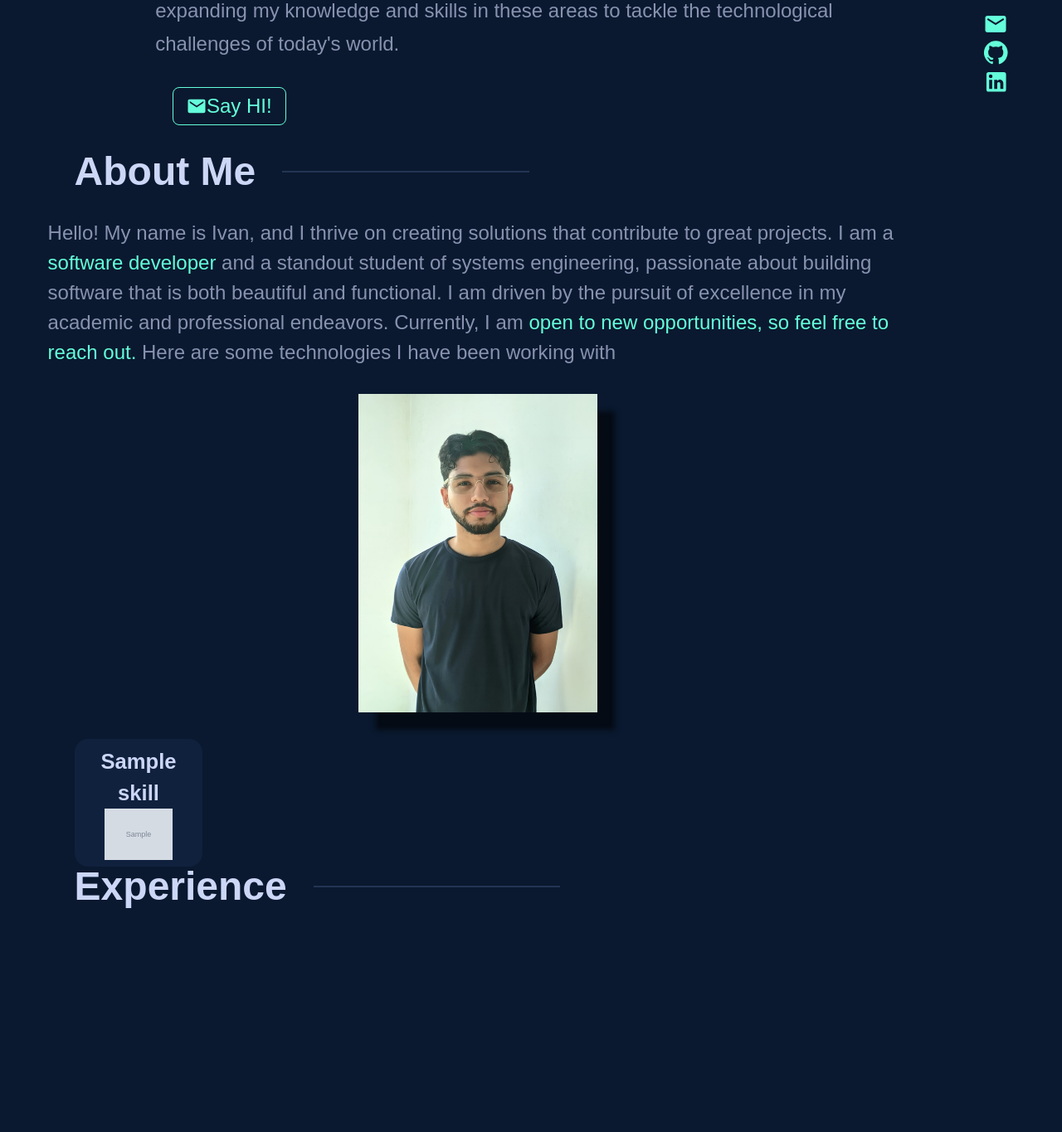
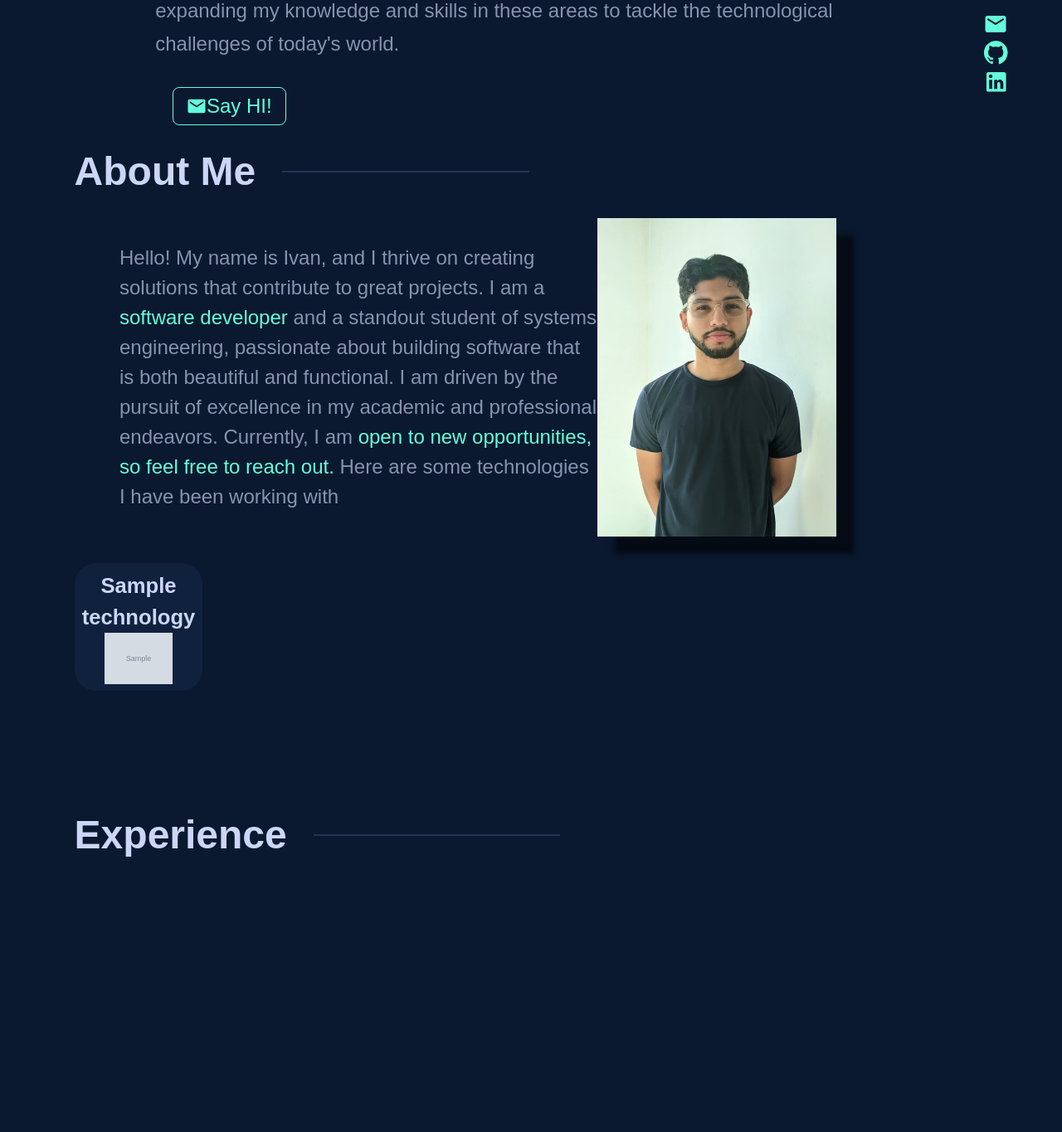
Before and after one commit to VizcainoRAW/portfolio, a Django app: page /portfolio/ in a window 1280 px wide. Shown: the part 617-1982 px from the top of the page at 83% size. Run offline with Django 5.2, Linux system fonts and the light colour scheme; tables that the repository leaves empty hold one stand-in row (values such as "Sample post"); grey boxes marked "Sample" are stand-in pictures; data that the repository does not hold is empty; some web fonts are replaced.

Commit message:
Updated portfolio design

```diff
--- a/apps/core/models.py
+++ b/apps/core/models.py
@@ -19,7 +19,7 @@
 class Skill(models.Model):
     name = models.CharField(max_length=50)
     technology = models.OneToOneField(Technology, verbose_name=_("Technology"), on_delete=models.CASCADE)
-    description = models.CharField(max_length=150)
+    description = models.CharField(max_length=500)
 
     class Meta:
         verbose_name = _("Skill")
@@ -37,6 +37,7 @@
     start_date = models.DateField(auto_now=False, auto_now_add=False)
     end_date = models.DateField(auto_now=False, auto_now_add=False)
     description = models.CharField(max_length=500)
+    technologies = models.ManyToManyField(Technology, blank=True, default=None ,verbose_name=_("Technologies"))
 
     class Meta:
         verbose_name = _("Job")
--- a/apps/core/static/core/css/portfolio.css
+++ b/apps/core/static/core/css/portfolio.css
@@ -230,14 +230,17 @@
 }
 
 .about-text {
-    width: 90%;
+    width: 100%;
     height: 50%;
     font-size: 1.5rem;
     font-weight: 400;
     display: flex;
-    flex-direction: column;
     align-items: center;
     justify-content: center;
+}
+
+.about-text p{
+    width: 50%;
 }
 
 .about-description{
@@ -258,7 +261,7 @@
     display: flex;
     flex-direction: column;
     background-color: #10213e;
-    border-radius: 16px;
+    border-radius: 2vw;
     width: 12vw;
     height: 12vw;
     justify-content: center;
@@ -303,94 +306,39 @@
     padding-bottom: 2rem;
 }
 
-.experience-tab{
-    width: 70%;
-    height: 70%;
+.job-list{
     display: flex;
-}
-
-.tab{
-    display: flex;
-    align-items: flex-start;
-    width: 25%;
-}
-
-.tablinks{
+    flex-direction: column;
     width: 100%;
-}
-
-.tablink{
-    width: 100%;
-    height: 3rem;
-    display: flex;
-    justify-content: flex-start;
     align-items: center;
-    padding-left: 1rem;
-    font-size: 1.5rem;
-    background: none;
-    border: none;
-    box-shadow: 0 2px 4px 0 rgba(0, 0, 0, 0.2);
-    color: var(--color-lightFont);
-}
-
-.tablink.active{
-    border: 1px solid var(--color-StrongFont);
-}
-
-.MuiTabs-indicator{
-    width: 100%;
-    height: none;
-    position: absolute;
-    background-color: var(--color-StrongFont);
-}
-
-.tab-content{
-    width: 70%;
-    font-size: 2rem;
 }
 
 .job{
     display: none;
-    width: 100%;
-    height: 100%;
+    width: 600px;
+    height: 338px;
 }
 
-.joblist-job-title{
-    margin-left: 1.5em;
-    font-size: 1.5em;
+.job-title{
+    font-size: 2rem;
     color: var(--color-lightFont);
     font-family: NTR, sans-serif;
 }
 
-.joblist-job-company{
+.job-company{
     font-family: NTR, sans-serif;
-    font-size: 1.5em;
-    color: var(--color-StrongFont);
+    font-size: 2rem;
+    color: var(--color-lightFont);
 }
 
-
-.joblist-duration{
-    margin-left: 2rem;
+.job-duration{
+    font-size: 2rem;
 }
 
 .job-description {
     font-family: NTR, sans-serif;
-    font-size: 20px;
-    max-width: 650px;
+    font-size: 1.5rem;
     padding-top: 24px;
-}
-
-.job-description li {
-    color: var(--color-lightFont);
-    line-height: 1.7rem;
-    padding-bottom: 1rem;
-    padding-left: 2rem;
-    position: relative;
-}
-
-.job-description li:before {
-    color: var(--color-StrongFont);
-    content: "▹ ";
 }
 
 .projects-content{
--- a/apps/core/templates/core/about.html
+++ b/apps/core/templates/core/about.html
@@ -4,7 +4,6 @@
     <div class="about-heading heading">
         <span class="heading-title">About Me</span> <hr>
     </div>
-
     <div class="about-content">
         <div class="about-text">
             <p>
@@ -15,17 +14,17 @@
                 Currently, I am <span class="light">open to new opportunities, so feel free to reach out. </span>
                 Here are some technologies I have been working with
             </p>
+            <div class="about-image"><img src="{% static "core/img/personal_photo.png" %}" alt="person" class="person"></div>
         </div>
-        <div class="about-image"><img src="{% static "core/img/personal_photo.png" %}" alt="person" class="person"></div>
         <div class="about-description">
             <ul class="skills-grid">
-                {% for skill in skills %}
+                {% for technology in technologies %}
                 <li class="skill-card">
-                    <h2 class="skill-tittle">{{ skill.name }}</h2>
-                    <img src="{{ skill.technology.logo.url }}" alt="{{ skill.technology.name }}" class="skill-image">
+                    <h2 class="skill-tittle">{{ technology.name }}</h2>
+                    <img src="{{ technology.logo.url }}" alt="{{ technology.name }}" class="skill-image">
                 </li>
                 {% endfor %}
-                </ul>
+            </ul>
         </div>
     </div>
 </section>
--- a/apps/core/templates/core/experience.html
+++ b/apps/core/templates/core/experience.html
@@ -4,29 +4,17 @@
         <span class="heading-title">Experience</span> <hr>
     </div>
     <div class="experience-content">
-        <div class="experience-tab">
-            <div class="tab">
-                <div class="tablinks">
-                    {% for job in jobs %}
-                    <button class="tablink" onclick="openJob(event,{{ job.id }})">{{ job.company }}</button>
-                    {% endfor %}
-                </div>
-                <div class="tab-indicator">
-                    <div class="MuiTabs-indicator"></div>
-                </div>
-            </div>
-            <div class="tab-content">
+            <ul class="job-list">
                 {% for job in jobs %}
-                <div id="{{job.id}}" class="job">
-                    <span class="joblist-job-title">{{job.title}} @ </span>
-                    <span class="joblist-job-company">{{job.company}}</span><div class="joblist-duration">{{job.start_date}} - {{job.end_date}}</div>
-                    <ul class="job-description">
-                        {{job.description|safe}}
-                    </ul>
+                <li id="{{job.id}}" class="job">
+                    <span class="job-title">{{job.title}} · </span><span class="job-company">{{job.company}}</span>
+                    <div class="job-duration">{{job.start_date|date:"b Y"}} - {{job.end_date|date:"b Y"}}</div>
+                    <p class="job-description">
+                        {{job.description}}
+                    </p>
                 </div>
                 {% endfor %}
-
-            </div>
+            </ul>
         </div>
     </div>
 </section>
--- a/apps/core/urls.py
+++ b/apps/core/urls.py
@@ -4,5 +4,5 @@
 app_name = 'juiceapp'
 
 urlpatterns = [
-    path('/', views.Portfolio.as_view(), name='portfolio'),
+    path('', views.Portfolio.as_view(), name='portfolio'),
 ]
--- a/apps/core/views.py
+++ b/apps/core/views.py
@@ -1,13 +1,13 @@
 from django.shortcuts import render
 from django.views import View
-from apps.core.models import Skill, Job, Project
+from apps.core.models import Skill, Job, Project, Technology
 
 class Portfolio(View):
     template_name = "core/portfolio.html"
 
     def get(self, request, *args, **kwargs):
         context = {
-            'skills': Skill.objects.all(),
+            'technologies': Technology.objects.all(),
             'jobs': Job.objects.all(),
             'projects': Project.objects.all()
         }
--- a/portfolio/urls.py
+++ b/portfolio/urls.py
@@ -22,8 +22,8 @@
 
 urlpatterns = [
     path('admin/', admin.site.urls),
-    path('', RedirectView.as_view(url='/portfolio/')),
-    path('portfolio', include('apps.core.urls')),
+    path('', RedirectView.as_view(url='portfolio/')),
+    path('portfolio/', include('apps.core.urls')),
 ]
 
 if settings.DEBUG:
```
Also changed, not shown: apps/core/migrations/0001_initial.py (added), apps/core/migrations/__init__.py (added), media/core/logos/technologies/html5.svg (deleted), media/core/logos/technologies/mysql_WmAha5C.svg (added), media/core/logos/technologies/visualstudio_FjESJRy.svg (added).
